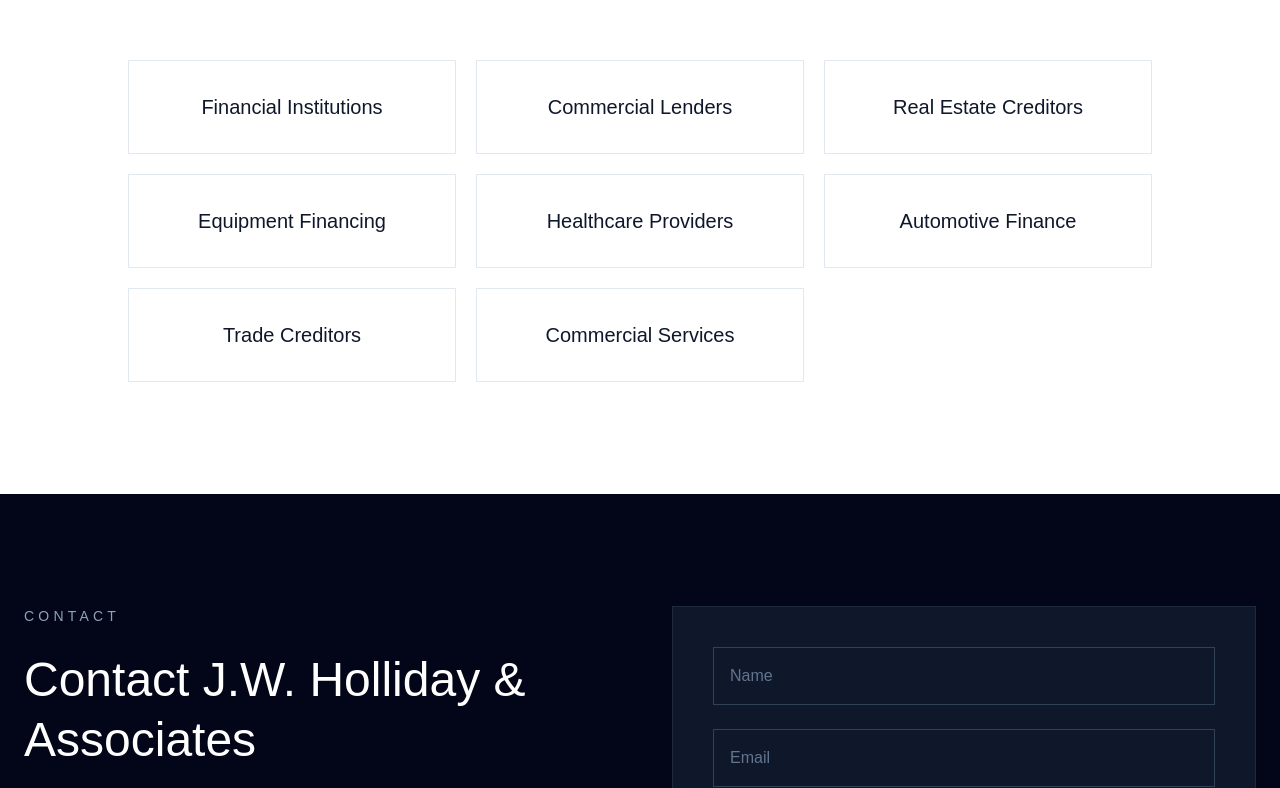
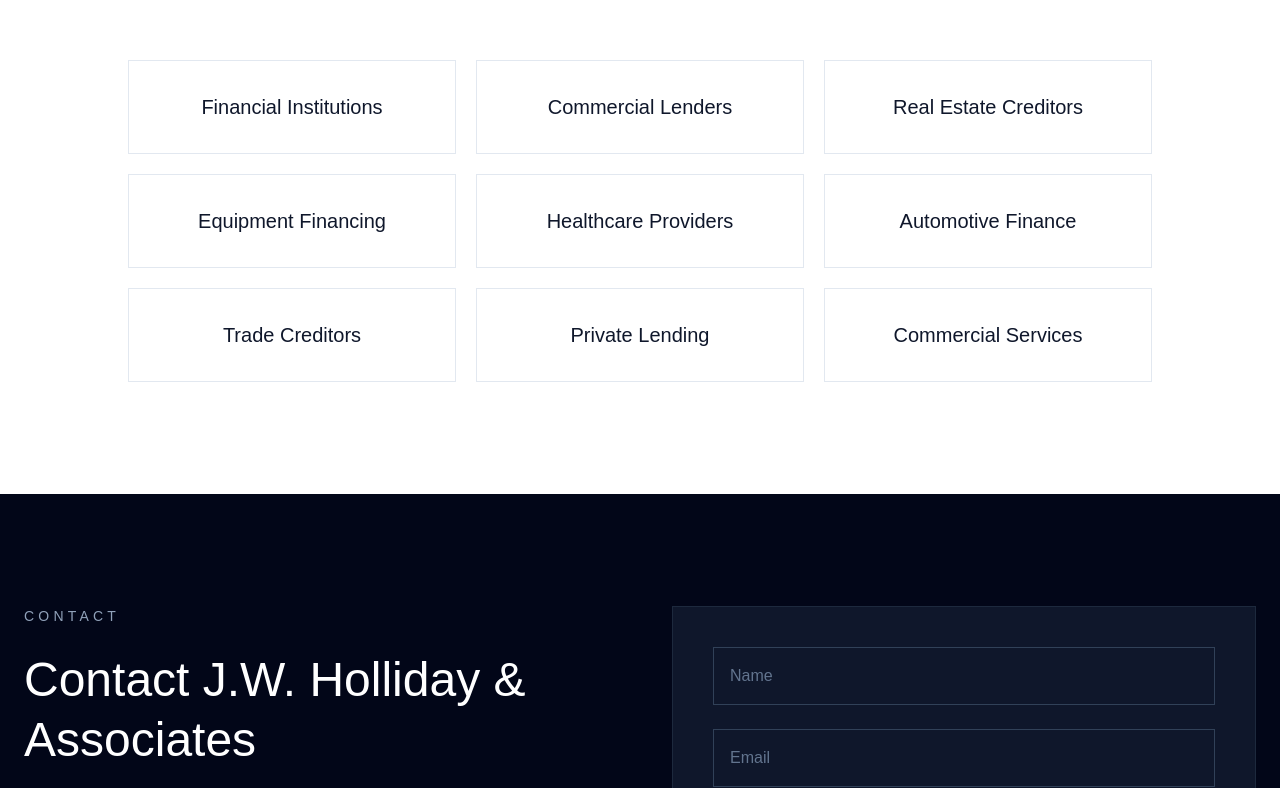
Before and after one commit to purplebirdtech/jwhlaw-site, a Next.js app: page / in a window 1280 px wide. Shown: the part 2542-3330 px from the top of the page. Built offline with nearby package versions, Linux system fonts and the light colour scheme.

Commit message:
updated industries served section

```diff
--- a/src/app/page.js
+++ b/src/app/page.js
@@ -253,6 +253,7 @@
               "Healthcare Providers",
               "Automotive Finance",
               "Trade Creditors",
+              "Private Lending",
               "Commercial Services",
             ].map((industry) => (
               <div
```
